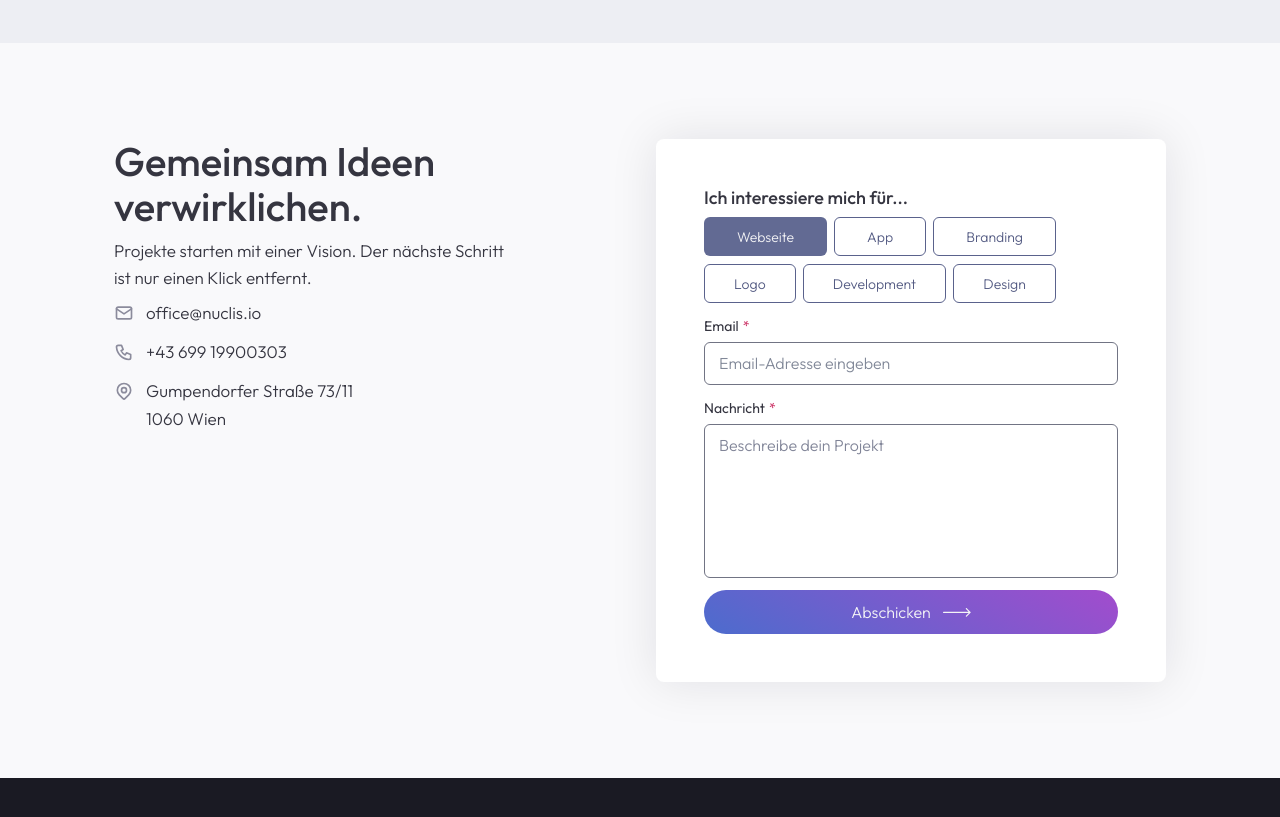
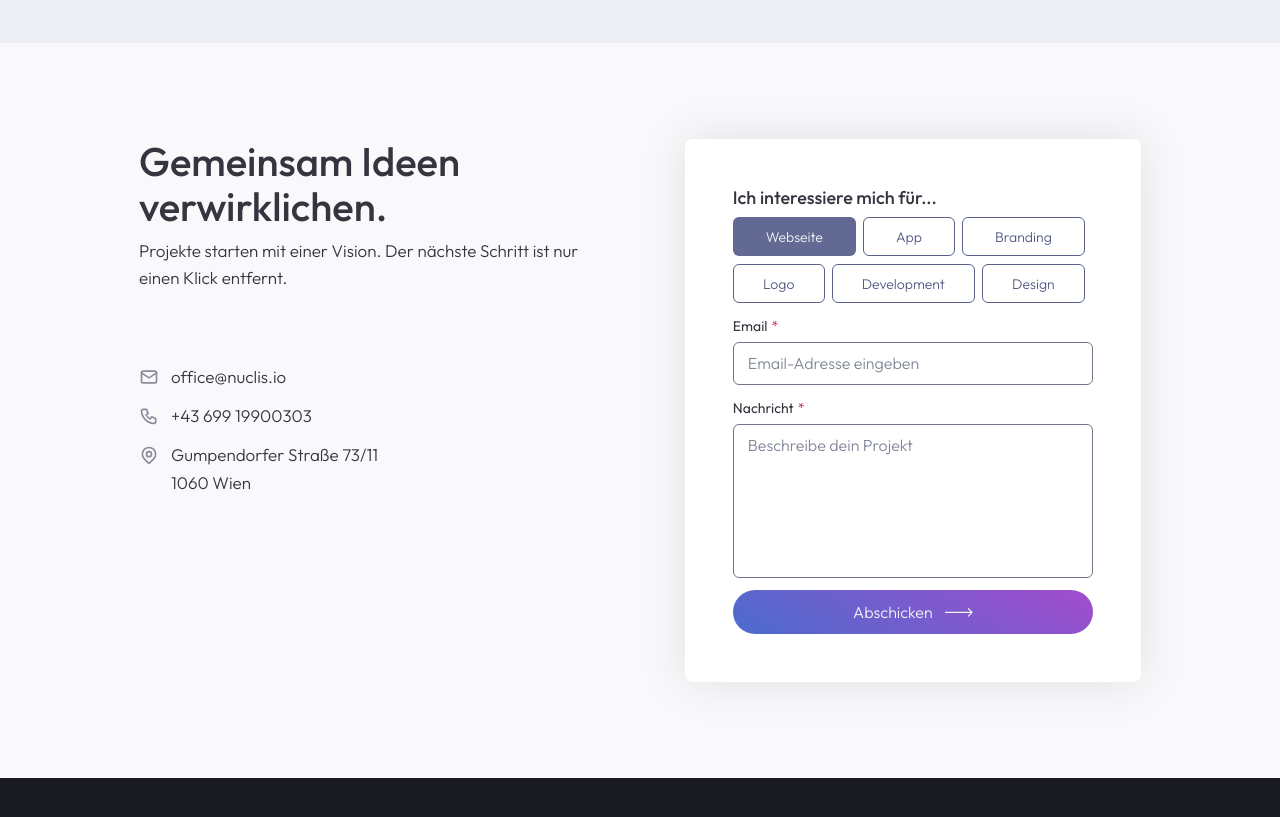
Before and after one commit to sc00/nuclis-landing.sveltekit, a SvelteKit app: page / in a window 1280 px wide. Shown: the part 1740-2557 px from the top of the page. Built offline with nearby package versions, Linux system fonts and the light colour scheme.

Commit message:
[refactor] rework contact section body

```diff
--- /dev/null
+++ b/src/lib/components/LayoutContactSectionBody.svelte
@@ -0,0 +1,42 @@
+<script lang="ts">
+	import type { Snippet } from 'svelte';
+
+	interface Props {
+		tag?: string;
+		children?: Snippet;
+	}
+
+	let { tag = 'div', children }: Props = $props();
+</script>
+
+<svelte:element this={tag} class="l-contact-section-body">
+	{@render children?.()}
+</svelte:element>
+
+<style lang="scss">
+	.l-contact-section-body {
+		display: grid;
+		grid-template-areas:
+			'head'
+			'card'
+			'contact';
+		gap: 2rem 3rem;
+
+		@media (min-width: 40rem) {
+			grid-template-areas:
+				'head head'
+				'card contact';
+			grid-template-columns: auto 1fr;
+			grid-template-rows: auto 1fr;
+		}
+
+		@media (min-width: 60rem) {
+			grid-template-areas:
+				'head card'
+				'contact card';
+			grid-template-columns: 1fr 1fr;
+			grid-template-rows: 12rem 1fr;
+			gap: 2rem calc(12vw - 4rem);
+		}
+	}
+</style>
--- a/src/lib/components/LayoutContentLimit.svelte
+++ b/src/lib/components/LayoutContentLimit.svelte
@@ -37,7 +37,7 @@
 		}
 
 		&--narrow {
-			max-width: 1100px;
+			max-width: 1050px;
 		}
 	}
 </style>
--- a/src/lib/components/LayoutMeasure.svelte
+++ b/src/lib/components/LayoutGridArea.svelte
@@ -1,29 +1,21 @@
 <script lang="ts">
-	/**
-	 * IMPORTS
-	 */
 	import type { Snippet } from 'svelte';
 
-	/**
-	 * TYPES
-	 */
 	interface Props {
 		tag?: string;
+		name: string;
 		children?: Snippet;
 	}
 
-	/**
-	 * PROPS
-	 */
-	let { tag = 'div', children }: Props = $props();
+	let { tag = 'div', name, children }: Props = $props();
 </script>
 
-<svelte:element this={tag} class="l-measure">
+<svelte:element this={tag} class="l-grid-area" style="grid-area: {name}">
 	{@render children?.()}
 </svelte:element>
 
 <style lang="scss">
-	.l-measure {
-		max-width: 35ch;
+	.l-grid-area {
+		min-width: 0;
 	}
 </style>
--- a/src/routes/+page.svelte
+++ b/src/routes/+page.svelte
@@ -6,11 +6,12 @@
 	import CompositionContactForm from '$lib/components/CompositionContactForm.svelte';
 	import LayoutBenefits from '$lib/components/LayoutBenefits.svelte';
 	import LayoutContactIcon from '$lib/components/LayoutContactIcon.svelte';
+	import LayoutContactSectionBody from '$lib/components/LayoutContactSectionBody.svelte';
 	import LayoutContentLimit from '$lib/components/LayoutContentLimit.svelte';
 	import LayoutDefinitionList from '$lib/components/LayoutDefinitionList.svelte';
 	import LayoutFold from '$lib/components/LayoutFold.svelte';
+	import LayoutGridArea from '$lib/components/LayoutGridArea.svelte';
 	import LayoutHeroButtons from '$lib/components/LayoutHeroButtons.svelte';
-	import LayoutMeasure from '$lib/components/LayoutMeasure.svelte';
 	import LayoutStack from '$lib/components/LayoutStack.svelte';
 	import VisualButton from '$lib/components/VisualButton.svelte';
 	import VisualCard from '$lib/components/VisualCard.svelte';
@@ -113,15 +114,16 @@
 
 <VisualSection id="get-in-touch" scheme="1">
 	<LayoutContentLimit size="narrow">
-		<LayoutFold>
-			<LayoutMeasure>
-				<LayoutStack>
+		<LayoutContactSectionBody>
+			<LayoutGridArea name="head">
 				<LayoutStack tag="hgroup">
 					<VisualHeading tag="h2">Gemeinsam Ideen verwirklichen.</VisualHeading>
 					<VisualParagraph
 						>Projekte starten mit einer Vision. Der nächste Schritt ist nur einen Klick entfernt.</VisualParagraph
 					>
 				</LayoutStack>
+			</LayoutGridArea>
+			<LayoutGridArea name="contact">
 				<LayoutDefinitionList>
 					<VisualDefinitionTerm
 						><LayoutContactIcon><VisualIcon name="mail" label="E-Mail" /></LayoutContactIcon
@@ -141,11 +143,12 @@
 						>Gumpendorfer Straße 73/11<VisualLineBreak />1060 Wien</VisualDefinitionDetail
 					>
 				</LayoutDefinitionList>
-				</LayoutStack>
-			</LayoutMeasure>
+			</LayoutGridArea>
+			<LayoutGridArea name="card">
 				<VisualCard>
 					<CompositionContactForm />
 				</VisualCard>
-		</LayoutFold>
+			</LayoutGridArea>
+		</LayoutContactSectionBody>
 	</LayoutContentLimit>
 </VisualSection>
```
Lines whose indentation alone changed are shown as unchanged.
